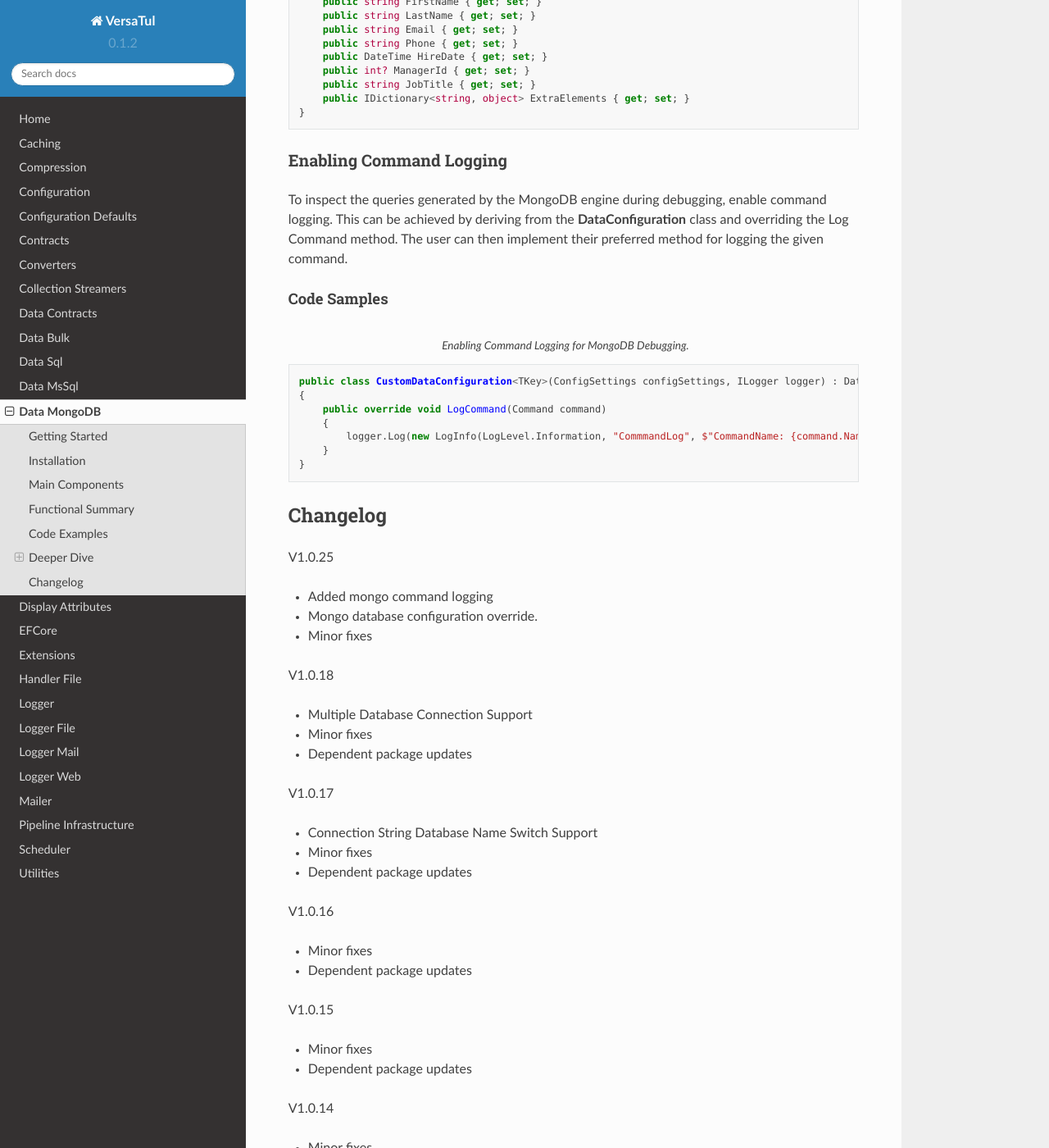
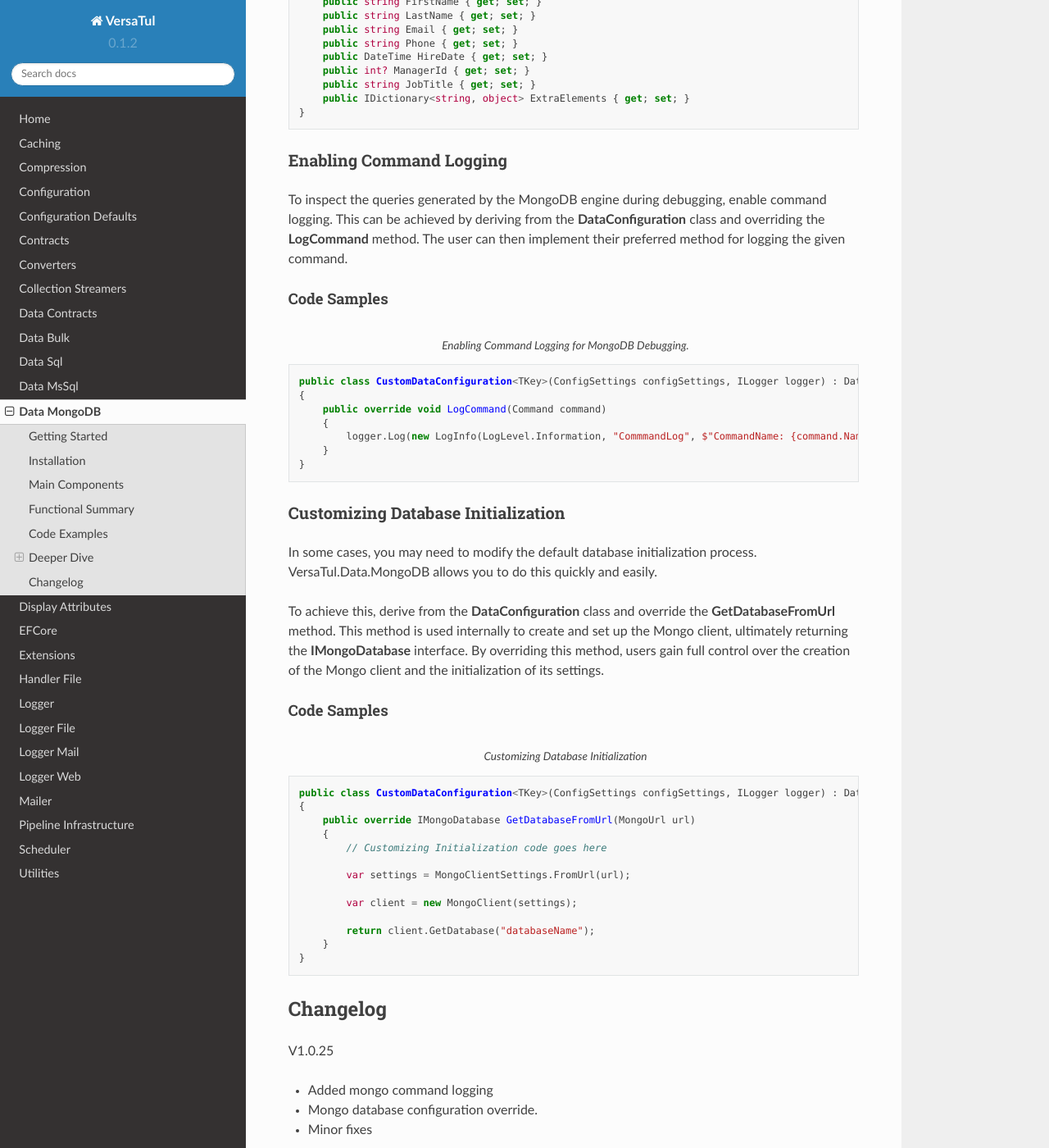
Before and after one commit to BjornWilliams/DocsVersaTul, a Sphinx documentation site: the page built from docs/source/mongodb.rst, in a window 1280 px wide and 1400 px high, scrolled down 10428 px. Shown: the whole window at 82% size. Built offline with Sphinx 7.4.7 and the Read the Docs theme 2.0.0, drawn with Linux system fonts in a browser that asks for light colours.

Commit message:
MongoDb Customizing Database Initialization (#26)
* Update mongodb.rst

* Update mongodb.rst

Fix typo

* Update mongodb.rst

* Update mongodb.rst

---------

Co-authored-by: Bjorn <BjornWilliams@users.noreply.github.com>

```diff
--- a/docs/source/mongodb.rst
+++ b/docs/source/mongodb.rst
@@ -553,7 +553,7 @@ Enabling Command Logging
 ^^^^^^^^^^^^^^^^^^^^^^
 
 To inspect the queries generated by the MongoDB engine during debugging, enable command logging.
-This can be achieved by deriving from the **DataConfiguration** class and overriding the Log Command method.
+This can be achieved by deriving from the **DataConfiguration** class and overriding the **LogCommand** method.
 The user can then implement their preferred method for logging the given command.
 
 Code Samples
@@ -567,6 +567,36 @@ Code Samples
         public override void LogCommand(Command command)
         {
             logger.Log(new LogInfo(LogLevel.Information, "CommmandLog", $"CommandName: {command.Name} CommandText: {command.JsonText}"));
+        }
+    }
+
+
+Customizing Database Initialization
+^^^^^^^^^^^^^^^^^^^^^^^^^^^^^^^^^^
+
+In some cases, you may need to modify the default database initialization process. VersaTul.Data.MongoDB allows you to do this quickly and easily.
+
+To achieve this, derive from the **DataConfiguration** class and override the **GetDatabaseFromUrl** method.
+This method is used internally to create and set up the Mongo client, ultimately returning the **IMongoDatabase** interface.
+By overriding this method, users gain full control over the creation of the Mongo client and the initialization of its settings.
+
+Code Samples
+""""""""""""""""""
+
+.. code-block:: c#
+    :caption: Customizing Database Initialization
+
+    public class CustomDataConfiguration<TKey>(ConfigSettings configSettings, ILogger logger) : DataConfiguration<TKey>(configSettings)
+    {
+        public override IMongoDatabase GetDatabaseFromUrl(MongoUrl url)
+        {
+            // Customizing Initialization code goes here
+
+            var settings = MongoClientSettings.FromUrl(url);
+
+            var client = new MongoClient(settings);
+
+            return client.GetDatabase("databaseName");
         }
     }
 
```
